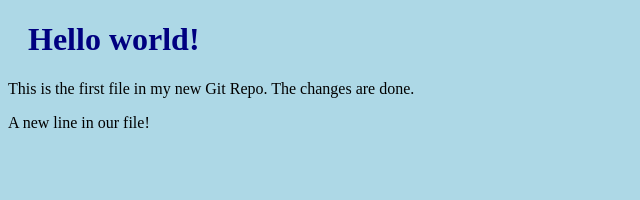
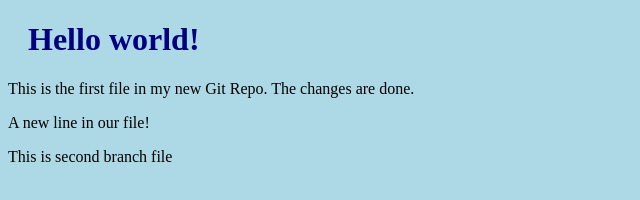
Before and after one commit to ontoolkit/gitLearning, a plain HTML site: page index.html in a window 1280 px wide. Shown: the whole page, without its empty margins (0-640 px from the left). Drawn offline with Linux system fonts and the light colour scheme.

Commit message:
Second branch commit

```diff
--- a/index.html
+++ b/index.html
@@ -9,5 +9,6 @@
 <h1>Hello world!</h1>
 <p>This is the first file in my new Git Repo. The changes are done.</p>
 <p>A new line in our file!</p>
+<p>This is second branch file</p>
 </body>
 </html>
```
